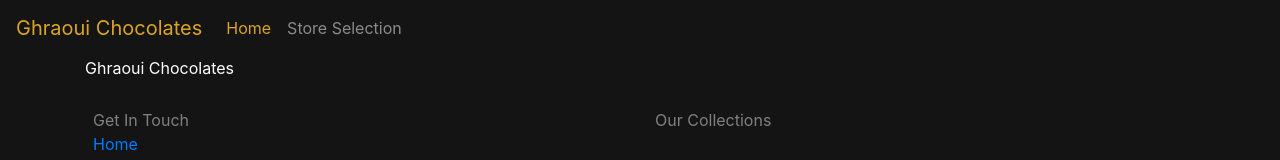
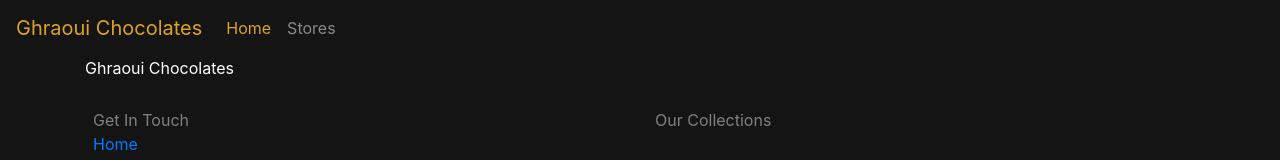
Before and after one commit to rifaideen/nuxt-shop, a Nuxt app: page / in a window 1280 px wide. Shown: the top 160 px of the page. Built offline with nearby package versions, Linux system fonts and the light colour scheme.

Commit message:
enhancements

```diff
--- a/components/Header.vue
+++ b/components/Header.vue
@@ -6,7 +6,7 @@
       <b-collapse id="nav-collapse" is-nav>
         <b-navbar-nav>
           <b-nav-item to="/">Home</b-nav-item>
-          <b-nav-item to="/store-selection">Store Selection</b-nav-item>
+          <b-nav-item to="/store-selection">Stores</b-nav-item>
         </b-navbar-nav>
       </b-collapse>
     </b-navbar>
```
